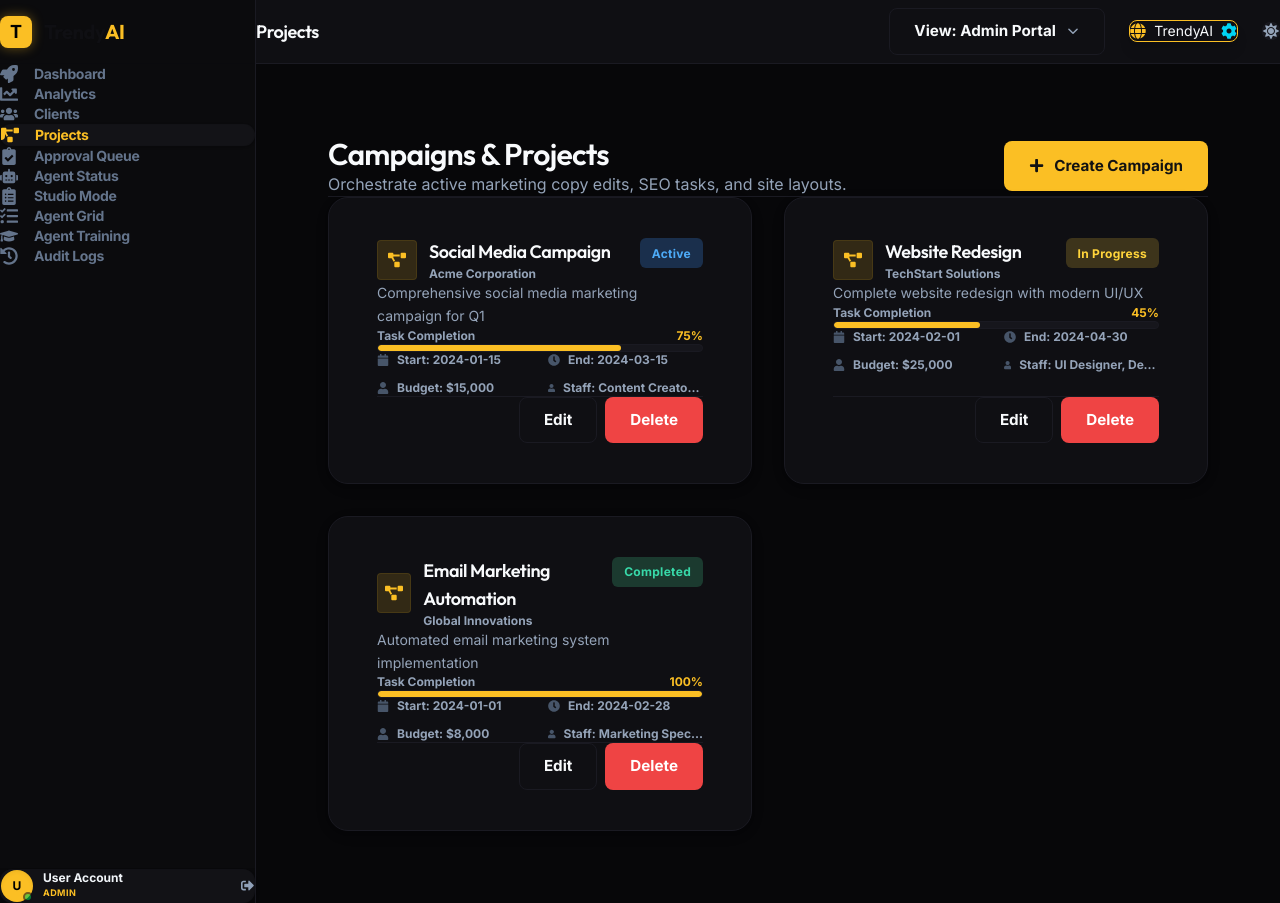
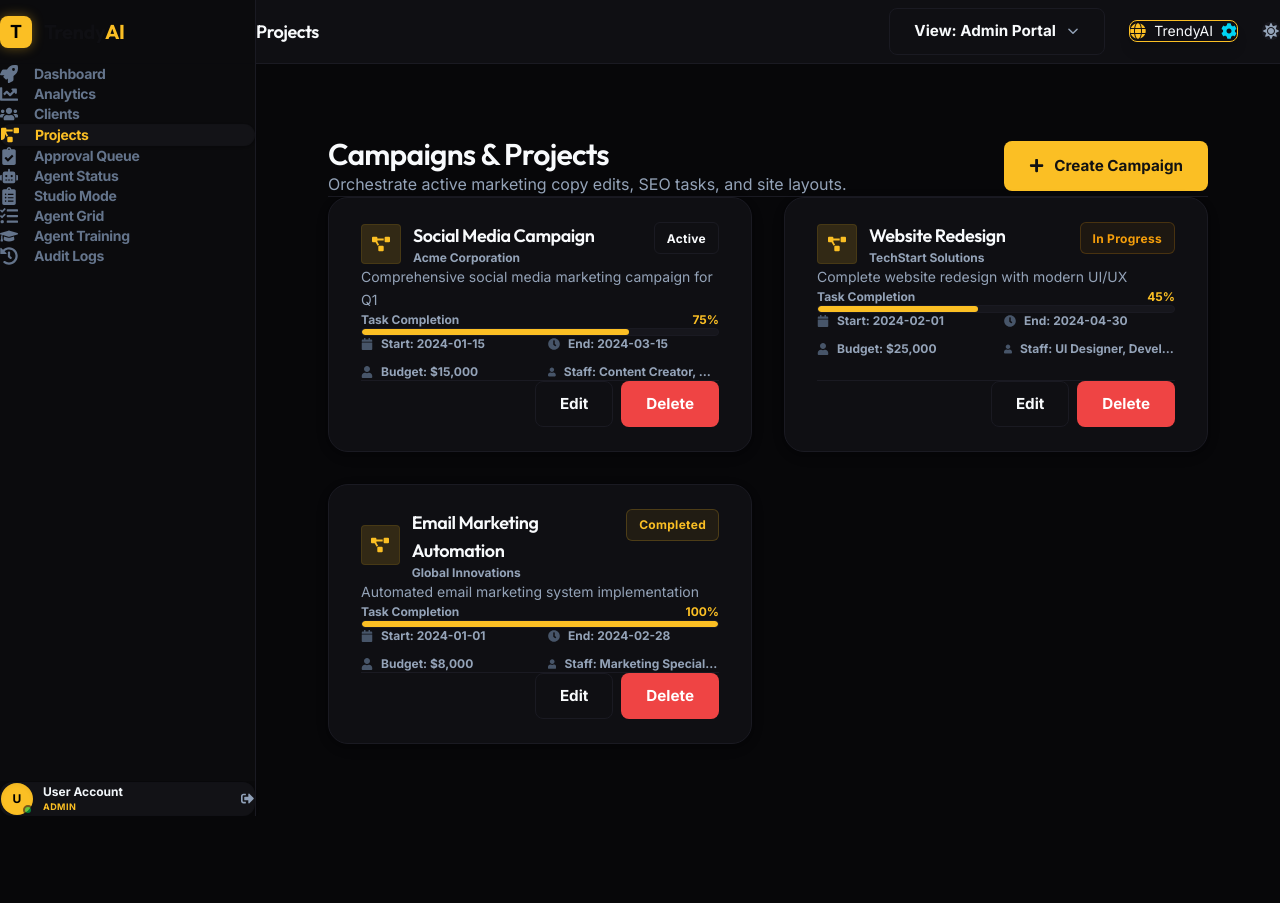
Before and after one commit to 4poesy/trendyai, a React (Vite) app in the folder trendyai-admin/: page /projects in a window 1280 px wide. After the commit the page ends 816 px from the top, so only its background shows below. Built offline with nearby package versions, Linux system fonts and the light colour scheme.

Commit message:
design(dashboard): de-congest cards, fix chart height bug, and align color scheme to strict charcoal black & yellow theme

```diff
--- a/trendyai-admin/src/components/AnalyticsDashboard.jsx
+++ b/trendyai-admin/src/components/AnalyticsDashboard.jsx
@@ -13,9 +13,9 @@ import {
 const MetricCard = ({ title, value, change, icon: Icon, color = 'blue' }) => {
   const colors = {
     blue: 'bg-primary-light text-primary border-primary/10',
-    green: 'bg-green-500/10 text-green-600 dark:text-green-400 border-green-500/20',
-    purple: 'bg-purple-500/10 text-purple-600 dark:text-purple-400 border-purple-500/20',
-    orange: 'bg-orange-500/10 text-orange-600 dark:text-orange-400 border-orange-500/20'
+    green: 'bg-amber-500/10 text-amber-500 dark:text-amber-400 border-amber-500/20',
+    purple: 'bg-yellow-500/10 text-yellow-500 dark:text-yellow-400 border-yellow-500/20',
+    orange: 'bg-amber-600/10 text-amber-600 dark:text-amber-500 border-amber-600/20'
   };
 
   return (
@@ -25,7 +25,7 @@ const MetricCard = ({ title, value, change, icon: Icon, color = 'blue' }) => {
           <p className="text-xs font-semibold uppercase tracking-wider text-text-sub">{title}</p>
           <p className="text-3xl font-extrabold text-text-main mt-2">{value}</p>
           {change && (
-            <p className={`text-xs font-semibold mt-3 flex items-center gap-1 ${change >= 0 ? 'text-green-600 dark:text-green-400' : 'text-red-500'}`}>
+            <p className={`text-xs font-semibold mt-3 flex items-center gap-1 ${change >= 0 ? 'text-primary' : 'text-text-muted'}`}>
               {change >= 0 ? '+' : ''}{change}% <span className="text-text-muted font-normal">from last month</span>
             </p>
           )}
@@ -51,7 +51,7 @@ const SimpleBarChart = ({ data }) => {
   return (
     <div className="flex items-end justify-between h-48 space-x-3 pt-4 px-2">
       {data.map((item, index) => (
-        <div key={index} className="flex-1 flex flex-col items-center">
+        <div key={index} className="flex-1 flex flex-col items-center h-full justify-end">
           <div
             className="w-full bg-primary rounded-t transition-all duration-300 hover:bg-primary-hover"
             style={{
@@ -70,11 +70,7 @@ const ActivityFeed = ({ activities }) => (
   <div className="space-y-4">
     {activities.map((activity, index) => (
       <div key={index} className="flex items-start space-x-3 p-2 hover:bg-bg-panel/40 rounded transition-colors">
-        <div className={`p-2 rounded-full border shrink-0 ${
-          activity.type === 'success'
-            ? 'bg-green-500/10 border-green-500/20 text-green-600 dark:text-green-400'
-            : 'bg-primary-light border-primary/10 text-primary'
-        }`}>
+        <div className="p-2 rounded-full border shrink-0 bg-primary-light border-primary/10 text-primary">
           {activity.type === 'success' ? (
             <FiCheckCircle className="w-4 h-4" />
           ) : (
@@ -227,7 +223,7 @@ const AnalyticsDashboard = () => {
                 <span className="text-primary">95%</span>
               </div>
               <div className="w-full bg-bg-panel border border-border-main rounded-full h-3 overflow-hidden">
-                <div className="bg-green-500 h-full rounded-full" style={{ width: '95%' }}></div>
+                <div className="bg-primary h-full rounded-full" style={{ width: '95%' }}></div>
               </div>
             </div>
 
@@ -237,7 +233,7 @@ const AnalyticsDashboard = () => {
                 <span className="text-primary">87%</span>
               </div>
               <div className="w-full bg-bg-panel border border-border-main rounded-full h-3 overflow-hidden">
-                <div className="bg-primary h-full rounded-full" style={{ width: '87%' }}></div>
+                <div className="bg-amber-500 h-full rounded-full" style={{ width: '87%' }}></div>
               </div>
             </div>
 
@@ -247,7 +243,7 @@ const AnalyticsDashboard = () => {
                 <span className="text-primary">92%</span>
               </div>
               <div className="w-full bg-bg-panel border border-border-main rounded-full h-3 overflow-hidden">
-                <div className="bg-purple-500 h-full rounded-full" style={{ width: '92%' }}></div>
+                <div className="bg-amber-600 h-full rounded-full" style={{ width: '92%' }}></div>
               </div>
             </div>
           </div>
--- a/trendyai-admin/src/components/Dashboard.jsx
+++ b/trendyai-admin/src/components/Dashboard.jsx
@@ -31,10 +31,10 @@ const StatCard = ({ icon, label, value, change }) => (
     </div>
     {change !== undefined && (
       <div className="flex items-center gap-1.5 mt-4 text-xs font-semibold">
-        <span className={`inline-flex items-center gap-0.5 px-2 py-0.5 rounded-full ${
+        <span className={`inline-flex items-center gap-0.5 px-2 py-0.5 rounded-full border ${
           change > 0
-            ? 'bg-green-500/15 text-green-500'
-            : 'bg-red-500/15 text-red-500'
+            ? 'bg-primary-light text-primary border-primary/20'
+            : 'bg-bg-panel text-text-muted border-border-main'
         }`}>
           {change > 0 ? <FaArrowUp size={8} /> : <FaArrowDown size={8} />}
           {Math.abs(change)}%
@@ -46,7 +46,7 @@ const StatCard = ({ icon, label, value, change }) => (
 );
 
 const activityIcons = {
-  'Client added': <FaUserPlus className="text-green-500 bg-green-500/10 border border-green-500/20 rounded-lg p-1.5 w-8 h-8 shrink-0" />,
+  'Client added': <FaUserPlus className="text-primary bg-primary/10 border border-primary/20 rounded-lg p-1.5 w-8 h-8 shrink-0" />,
   'Project approved': <FaClipboardCheck className="text-amber-500 bg-amber-500/10 border border-amber-500/20 rounded-lg p-1.5 w-8 h-8 shrink-0" />,
   'Agent': <FaRobot className="text-amber-400 bg-amber-400/10 border border-amber-400/20 rounded-lg p-1.5 w-8 h-8 shrink-0" />,
   'Audit log': <FaClipboardList className="text-primary bg-primary/10 border border-primary/20 rounded-lg p-1.5 w-8 h-8 shrink-0" />,
--- a/trendyai-admin/src/index.css
+++ b/trendyai-admin/src/index.css
@@ -123,7 +123,7 @@ h1, h2, h3, h4, h5, h6 {
   background-color: var(--bg-secondary);
   border: 1px solid var(--border-color);
   border-radius: 20px; /* Slightly rounder cards for premium look */
-  padding: 2.5rem 3rem; /* Expanded padding for premium feel */
+  padding: 1.5rem 2rem; /* Reduced padding for cleaner look, de-congesting the internals */
   box-shadow: 0 4px 20px -2px rgba(0, 0, 0, 0.05), 0 2px 10px -2px rgba(0, 0, 0, 0.03);
   transition: all 0.3s cubic-bezier(0.4, 0, 0.2, 1);
 }
@@ -245,43 +245,51 @@ h1, h2, h3, h4, h5, h6 {
 }
 
 .badge-success {
-  background-color: #e6fcf5;
-  color: #0ca678;
+  background-color: rgba(251, 191, 36, 0.08);
+  color: var(--accent-primary);
+  border: 1px solid rgba(251, 191, 36, 0.15);
 }
 
 .dark .badge-success {
-  background-color: #1b3a2f;
-  color: #38d9a9;
+  background-color: rgba(251, 191, 36, 0.08);
+  color: var(--accent-primary);
+  border: 1px solid rgba(251, 191, 36, 0.2);
 }
 
 .badge-warning {
-  background-color: #fff9db;
-  color: #f59f00;
+  background-color: rgba(245, 158, 11, 0.06);
+  color: #f59e0b;
+  border: 1px solid rgba(245, 158, 11, 0.15);
 }
 
 .dark .badge-warning {
-  background-color: #3d341b;
-  color: #ffd43b;
+  background-color: rgba(245, 158, 11, 0.06);
+  color: #f59e0b;
+  border: 1px solid rgba(245, 158, 11, 0.2);
 }
 
 .badge-danger {
-  background-color: #fff5f5;
-  color: #fa5252;
+  background-color: var(--bg-tertiary);
+  color: var(--text-secondary);
+  border: 1px solid var(--border-color);
 }
 
 .dark .badge-danger {
-  background-color: #3c1e1e;
-  color: #ff8787;
+  background-color: var(--bg-tertiary);
+  color: var(--text-secondary);
+  border: 1px solid var(--border-color);
 }
 
 .badge-info {
-  background-color: #e7f5ff;
-  color: #228be6;
+  background-color: var(--bg-panel);
+  color: var(--text-primary);
+  border: 1px solid var(--border-color);
 }
 
 .dark .badge-info {
-  background-color: #1a2f4c;
-  color: #4dabf7;
+  background-color: var(--bg-panel);
+  color: var(--text-primary);
+  border: 1px solid var(--border-color);
 }
 
 /* CRM Grid Layouts */
```
